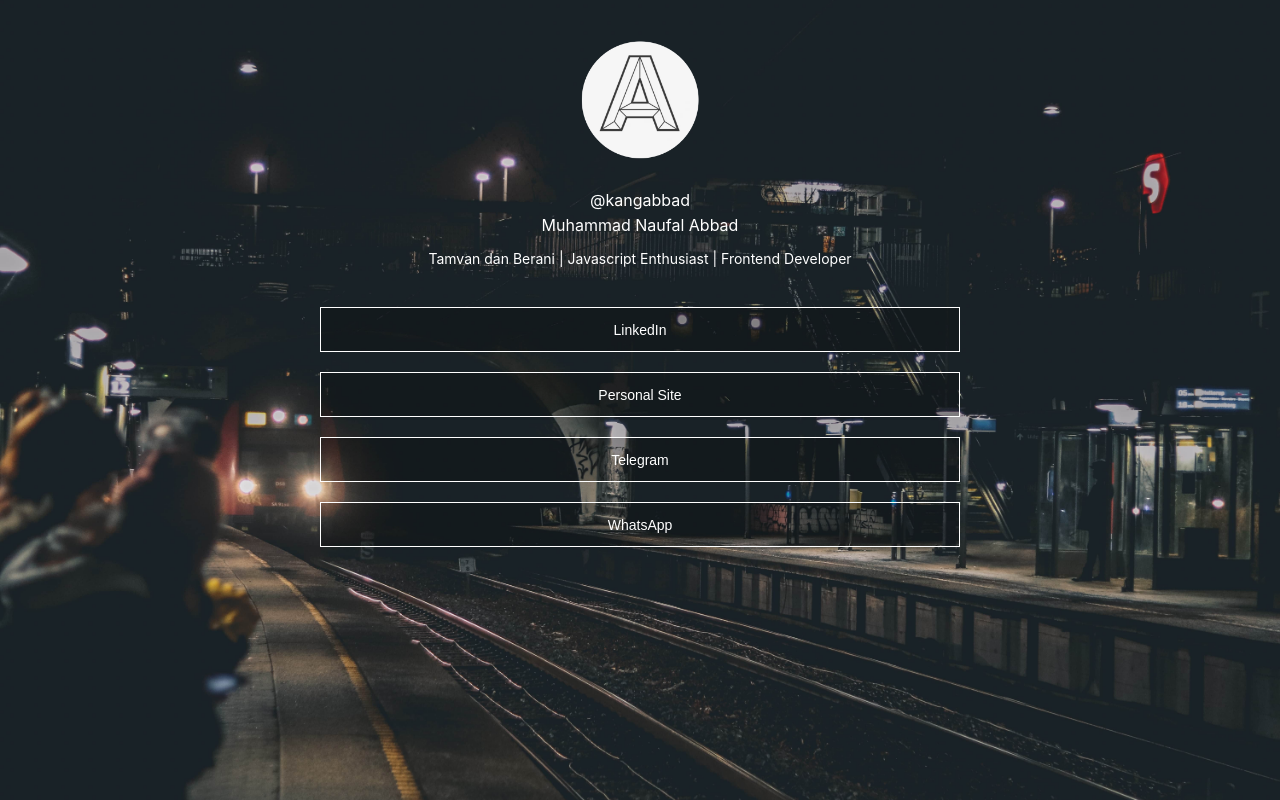
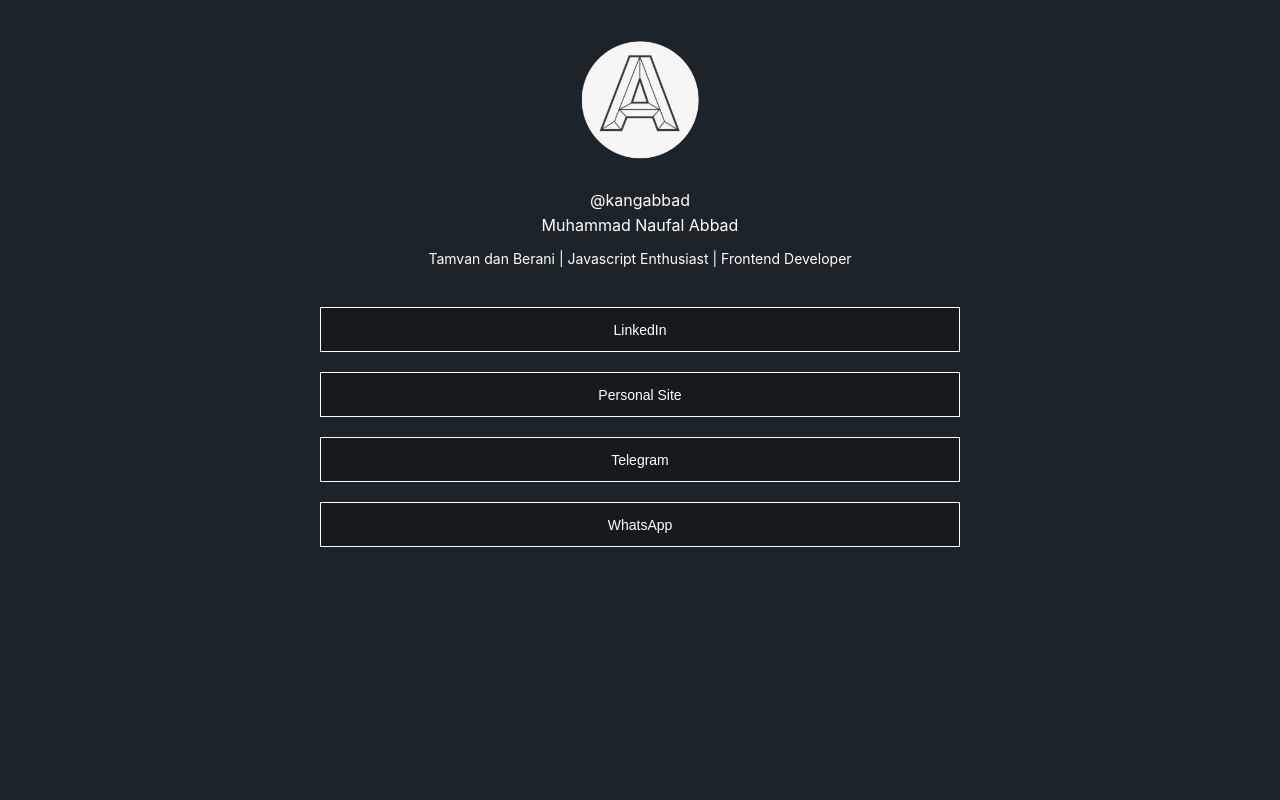
Before and after one commit to KangAbbad/my-fake-linktree, a React (Create React App) app: page / in a window 1280 px wide. Built offline with nearby package versions, Linux system fonts and the light colour scheme.

Commit message:
feature/basic-01: Test without image background

```diff
--- a/src/index.css
+++ b/src/index.css
@@ -25,8 +25,8 @@
   position: relative;
   box-sizing: border-box;
   background-color: #1C2329;
-  background-image: url('./images/background.webp');
-  background-image: url('./images/background.jpg');
+  /* background-image: url('./images/background.webp');
+  background-image: url('./images/background.jpg'); */
   background-size: cover;
   background-position: center;
   min-height: 100vh;
```
